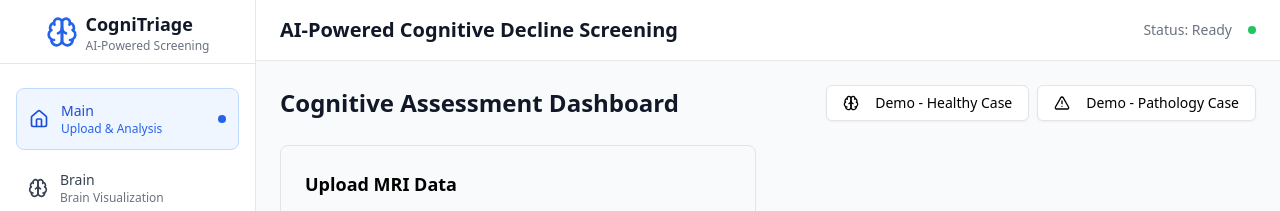
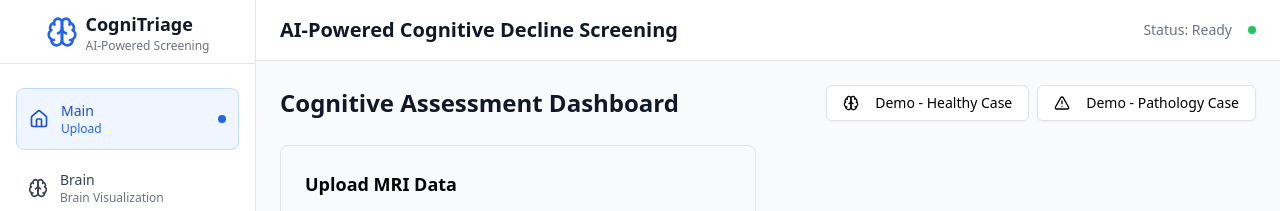
Before and after one commit to LeHak0/Neuro_Triage, a React (Vite) app in the folder cognitriage-frontend/: page / in a window 1280 px wide. Shown: the top 211 px of the page. Built offline with nearby package versions, Linux system fonts and the light colour scheme.

Commit message:
Terminology

```diff
--- a/cognitriage-frontend/src/components/Sidebar.tsx
+++ b/cognitriage-frontend/src/components/Sidebar.tsx
@@ -10,7 +10,7 @@ const navigationItems = [
     name: 'Main',
     href: '/',
     icon: 'home',
-    description: 'Upload & Analysis'
+    description: 'Upload'
   },
   {
     name: 'Brain',
```
